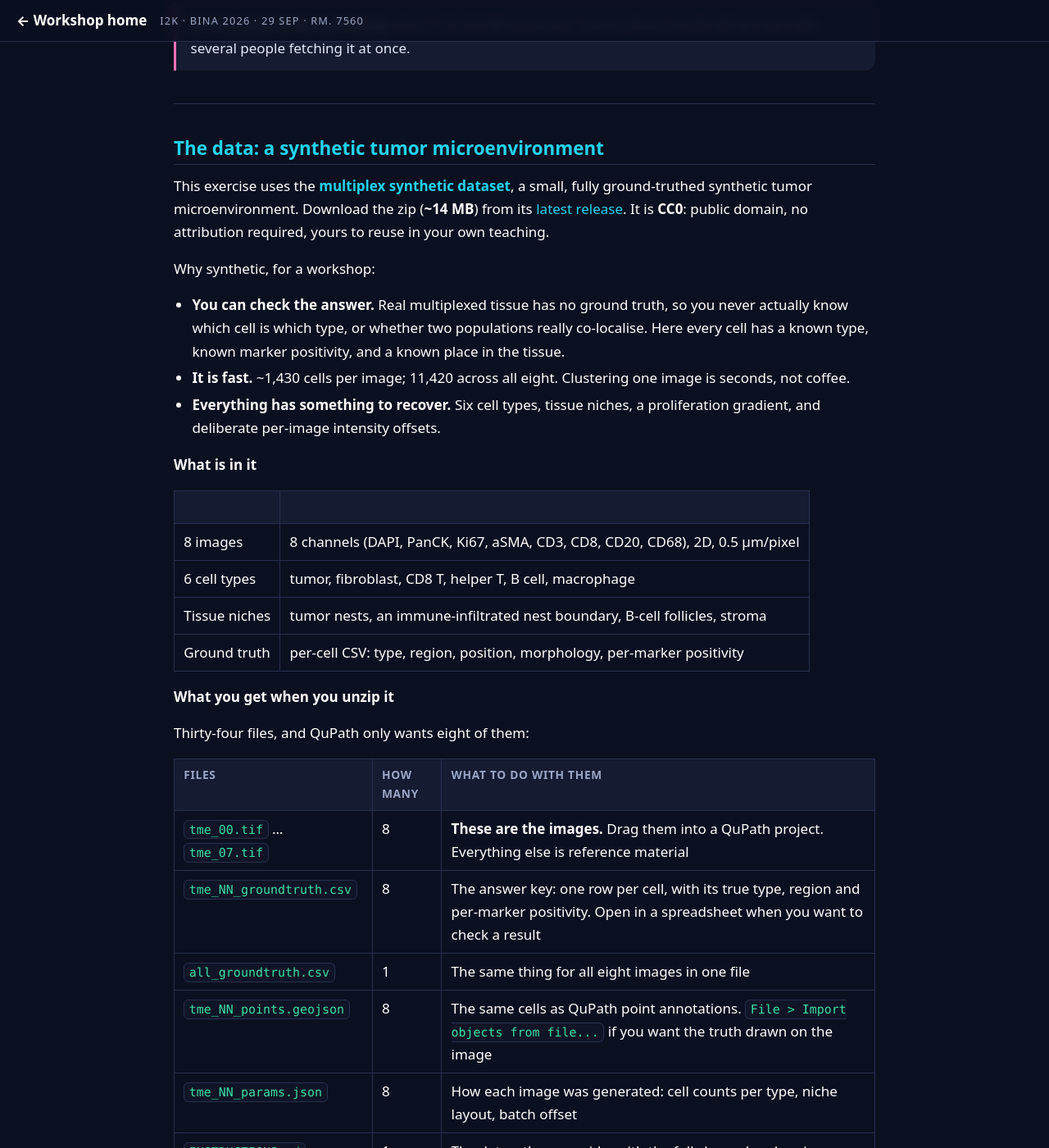
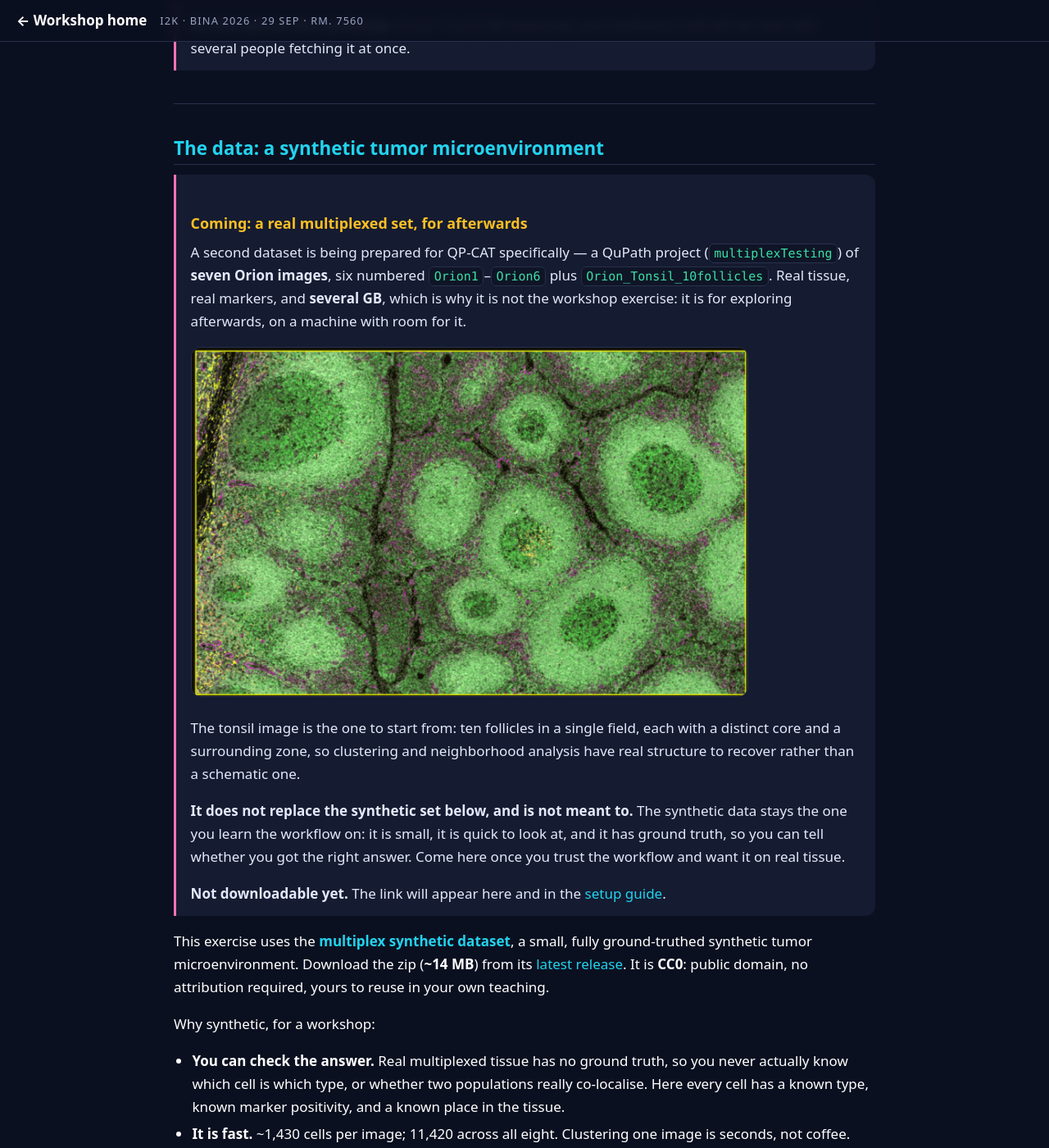
Before and after one commit to MichaelSNelson/BINA-I2K-2026-QuPath-Extensions, a Jekyll site: the page built from docs/03-qp-cat-cell-analysis-tools.md, in a window 1280 px wide and 1400 px high, scrolled down 2854 px. Shown: the whole window at 82% size. Built offline with Jekyll 4.4.1, drawn with Linux system fonts in a browser that asks for light colours.

Commit message:
Note the Orion multiplex set coming for QP-CAT
A second, real-tissue dataset is being prepared for QP-CAT: a QuPath project
of seven Orion images, Orion1-6 plus Orion_Tonsil_10follicles, at several GB.

Framed as an after-the-workshop exploration, and says outright that it does
not replace the synthetic data. The synthetic set stays the one to learn on:
small, quick to read, and ground-truthed, so you can check your answer. No
link yet, so it is marked pending the way the Tiles to Pyramid tiles are.

Claude-Session: https://claude.ai/code/session_01KwiACUr5MacuDvqp74c96o

```diff
--- a/docs/03-qp-cat-cell-analysis-tools.md
+++ b/docs/03-qp-cat-cell-analysis-tools.md
@@ -117,6 +117,27 @@ Then run `Extensions > QP-CAT > Setup environment`. One click configures the ful
 ---
 
 ## The data: a synthetic tumor microenvironment
+
+> ### Coming: a real multiplexed set, for afterwards
+>
+> A second dataset is being prepared for QP-CAT specifically — a QuPath project
+> (`multiplexTesting`) of **seven Orion images**, six numbered `Orion1`–`Orion6` plus
+> `Orion_Tonsil_10follicles`. Real tissue, real markers, and **several GB**, which is why it is
+> not the workshop exercise: it is for exploring afterwards, on a machine with room for it.
+>
+> <img src="../images/qp-cat/orion-tonsil-follicles.png" alt="A multiplexed tonsil image in green, magenta and yellow. Pale rounded follicles fill the field, several with a darker, more densely stained core, separated by magenta-rich bands of surrounding tissue" width="680">
+>
+> The tonsil image is the one to start from: ten follicles in a single field, each with a
+> distinct core and a surrounding zone, so clustering and neighborhood analysis have real
+> structure to recover rather than a schematic one.
+>
+> **It does not replace the synthetic set below, and is not meant to.** The synthetic data
+> stays the one you learn the workflow on: it is small, it is quick to look at, and it has
+> ground truth, so you can tell whether you got the right answer. Come here once you trust the
+> workflow and want it on real tissue.
+>
+> **Not downloadable yet.** The link will appear here and in the [setup guide](setup.md).
+
 
 This exercise uses the
 **[multiplex synthetic dataset](https://github.com/uw-loci/multiplex-synthetic-data)**, a
```
Also changed, not shown: docs/setup.md (+1 -0 lines), images/qp-cat/orion-tonsil-follicles.png (added).
